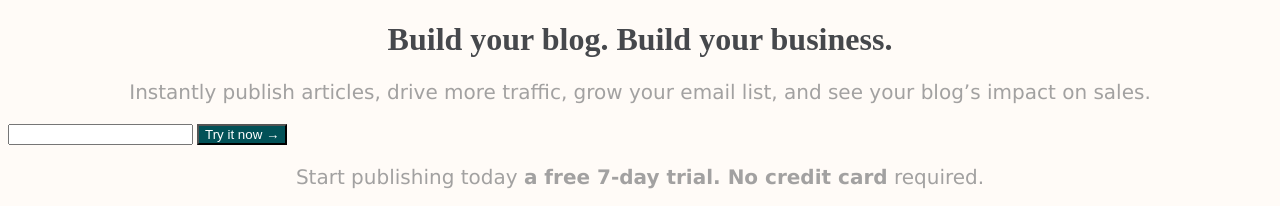
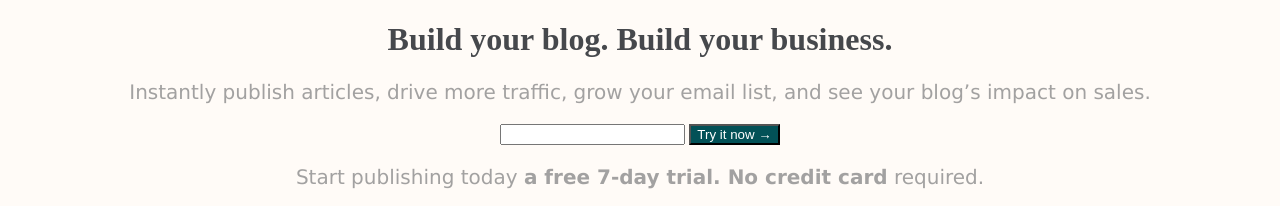
Before and after one commit to jcbarriosmedina/matchados, a plain HTML site: page index.html in a window 1280 px wide. Shown: the top 206 px of the page. Drawn offline with Linux system fonts and the light colour scheme.

Commit message:
centrar textos con <div>

```diff
--- a/index.html
+++ b/index.html
@@ -16,12 +16,13 @@
     <h1>Build your blog. Build your business.</h1>
     <p>Instantly publish articles, drive more traffic, grow your email list,
     and see your blog’s impact on sales.</p>
+    <div>
     <form>
-        <input type="email" />
-        <button type="submit">
-          Try it now &rarr;
+        <input type="email"/>
+        <button type="submit">  Try it now &rarr;
         </button>
       </form>
+    </div>
     <p>Start publishing today <strong>a free 7-day trial.
         No credit card</strong> required.</p>
         <img src="https://ignos.blog/wp-content/uploads/2021/04/capterra.png" alt="imagen capterra">
--- a/styles.css
+++ b/styles.css
@@ -19,3 +19,8 @@ button {
     background-color: #025157;
     text-align: center;
 }
+
+div
+{
+    text-align: center;
+}
```
